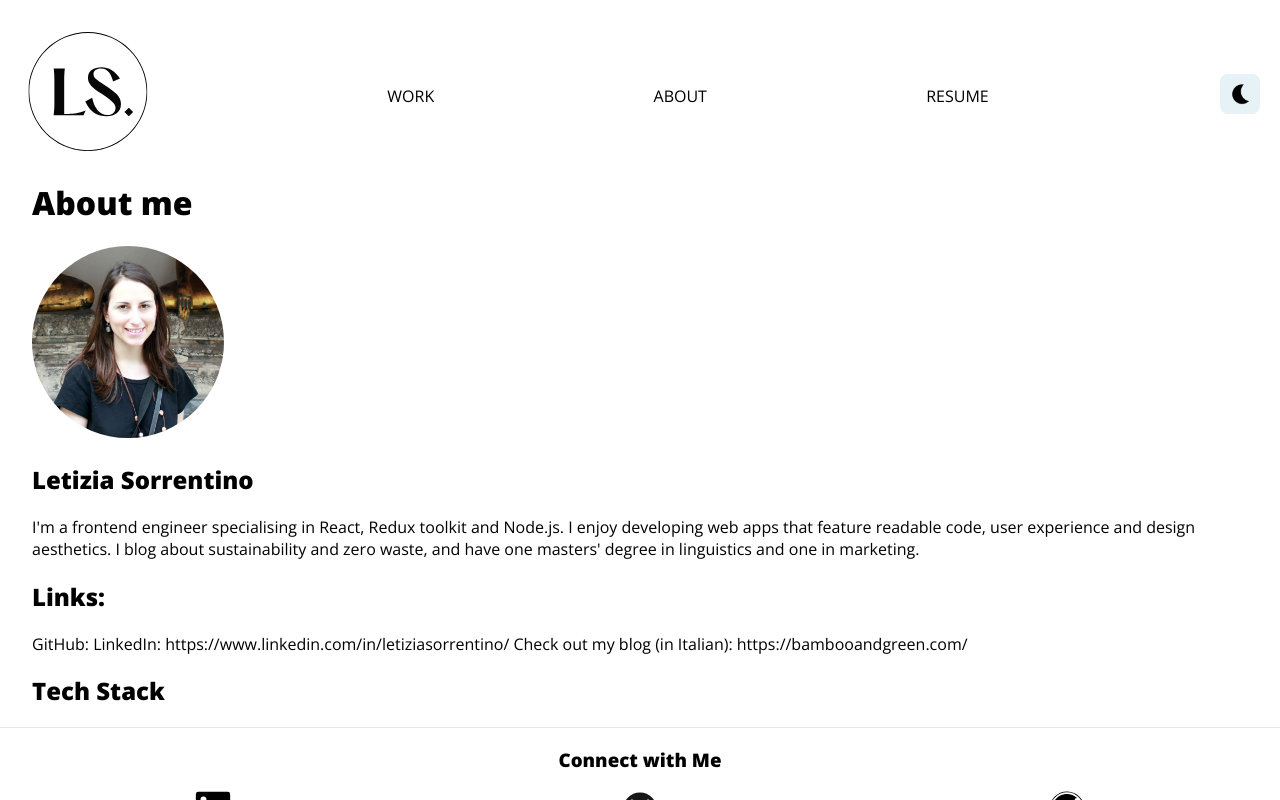
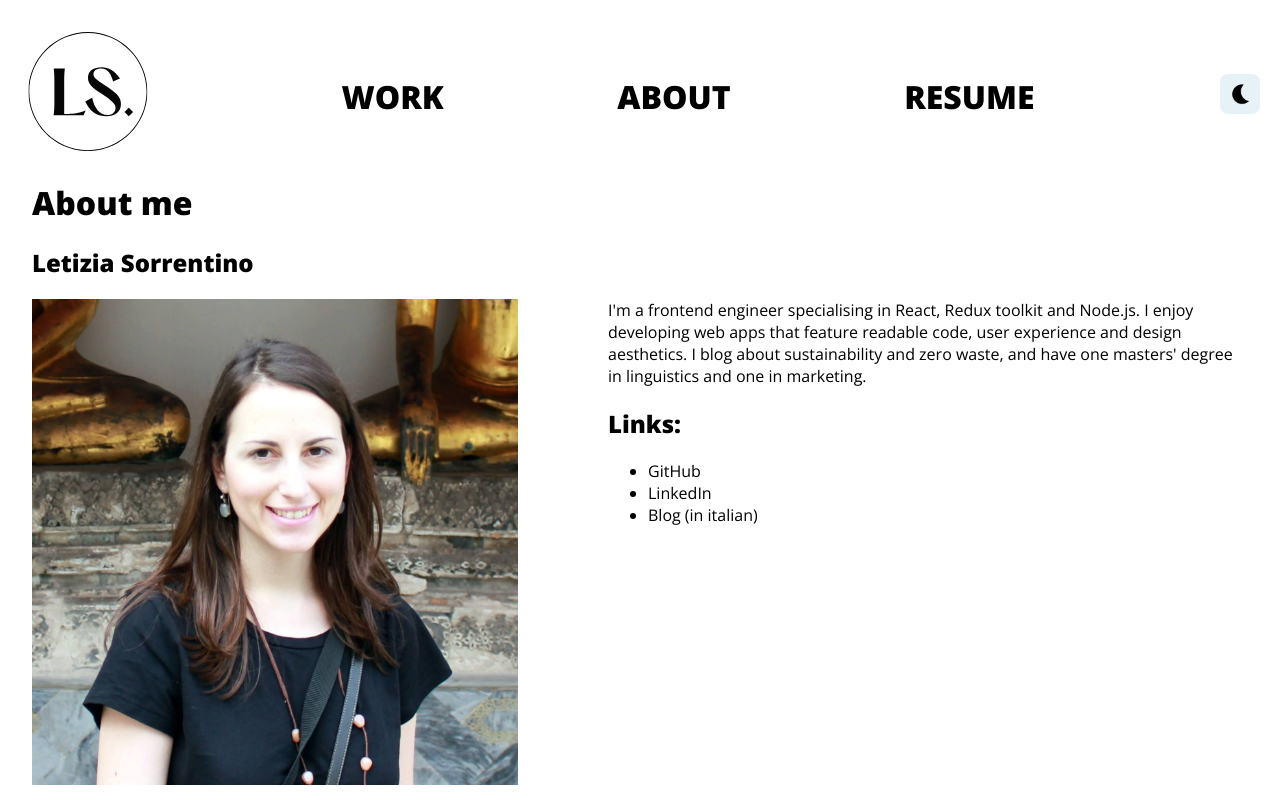
Before and after one commit to letizia-sorrentino/my-portfolio, a React (Create React App) app: page / in a window 1280 px wide. Both pictures are taken after a click on the button "ABOUT". Shown: the top 800 px of the page. Built offline with nearby package versions, Linux system fonts and the light colour scheme.

Commit message:
minor edits

```diff
--- a/src/components/Nav.jsx
+++ b/src/components/Nav.jsx
@@ -6,6 +6,7 @@ import {
 } from "../app/appManagerSlice";
 import moonIcon from "../assets/moonIcon.png";
 import sunIcon from "../assets/sunIcon.png";
+import "../styles/Header.css"
 
 const Nav = () => {
   const isDarkTheme = useSelector(selectIsDarkTheme);
@@ -14,7 +15,7 @@ const Nav = () => {
 
   return (
     <>
-      <div>
+      <div className="navContainer">
         <button
           className="navButton"
           onClick={() => {
--- a/src/pages/About.jsx
+++ b/src/pages/About.jsx
@@ -1,27 +1,81 @@
 import profilePicture from "../assets/profilePicture.jpeg";
+import html from "../assets/techStack/html5-plain.svg";
+import css from "../assets/techStack/css3-plain.svg";
+import canva from "../assets/techStack/canva-original.svg";
+import javaScript from "../assets/techStack/javascript-original.svg";
+import sass from "../assets/techStack/sass-original.svg";
+import react from "../assets/techStack/react-original.svg";
+import redux from "../assets/techStack/redux-original.svg";
+import node from "../assets/techStack/nodejs-plain.svg";
+import next from "../assets/techStack/nextjs-original.svg";
+import git from "../assets/techStack/git-plain.svg";
+import vsCode from "../assets/techStack/vscode-original.svg";
 import "../styles/About.css";
 
 const About = () => {
   return (
     <div>
       <h1>About me</h1>
-      <img className="profilePicture" src={profilePicture} alt="profile" />
       <h2>Letizia Sorrentino</h2>
-      <p>
-        I'm a frontend engineer specialising in React, Redux toolkit and
-        Node.js. I enjoy developing web apps that feature readable code, user
-        experience and design aesthetics. I blog about sustainability and zero
-        waste, and have one masters' degree in linguistics and one in marketing.
-      </p>
 
-      <h2>Links:</h2>
-      <p>
-        GitHub: LinkedIn: https://www.linkedin.com/in/letiziasorrentino/ Check
-        out my blog (in Italian): https://bambooandgreen.com/
-      </p>
+      <div className="bioContainer">
+        <img className="profilePicture" src={profilePicture} alt="profile" />
+        <div className="personalInfo">
+          <p className="bio">
+            I'm a frontend engineer specialising in React, Redux toolkit and
+            Node.js. I enjoy developing web apps that feature readable code,
+            user experience and design aesthetics. I blog about sustainability
+            and zero waste, and have one masters' degree in linguistics and one
+            in marketing.
+          </p>
+
+          <h2>Links:</h2>
+          <ul>
+            <li>
+              <a
+                href="https://github.com/letizia-sorrentino"
+                target="_blank"
+                rel="noopener noreferrer"
+              >
+                GitHub
+              </a>
+            </li>
+            <li>
+              <a
+                href="https://www.linkedin.com/in/letiziasorrentino/"
+                target="_blank"
+                rel="noopener noreferrer"
+              >
+                LinkedIn
+              </a>
+            </li>
+            <li>
+              <a
+                href=" https://bambooandgreen.com/"
+                target="_blank"
+                rel="noopener noreferrer"
+              >
+                Blog (in italian)
+              </a>
+            </li>
+          </ul>
+        </div>
+      </div>
 
       <h2>Tech Stack</h2>
-      <div className="techStackContainer"></div>
+      <div className="techStackContainer">
+        <img className="html" src={html} alt="html" />
+        <img className="css" src={css} alt="css" />
+        <img className="javaScript" src={javaScript} alt="javaScript" />
+        <img className="sass" src={sass} alt="sass" />
+        <img className="react" src={react} alt="react" />
+        <img className="redux" src={redux} alt="redux" />
+        <img className="node" src={node} alt="node" />
+        <img className="next" src={next} alt="next" />
+        <img className="git" src={git} alt="git" />
+        <img className="vsCode" src={vsCode} alt="vsCode" />
+        <img className="canva" src={canva} alt="canva" />
+      </div>
     </div>
   );
 };
--- a/src/styles/About.css
+++ b/src/styles/About.css
@@ -1,7 +1,55 @@
-
+.bioContainer {
+    display: flex;
+    justify-content: space-between;
+    align-items: flex-start
+}
 
 .profilePicture {
-    width: 12rem;
-    height: auto;
-    border-radius: 6rem;
+    width: 40%;
+    height: 40%;
 }
+
+.personalInfo {
+    width: 50vw;
+}
+
+.bio {
+    margin: 0;
+}
+
+a {
+    text-decoration: none;
+
+}
+
+a:hover {
+    color: rgb(68, 131, 243);
+
+}
+
+.techStackContainer {
+    display: grid;
+    grid-template-columns: 1fr 1fr 1fr 1fr;
+    grid-template-rows: 1fr 1fr 1fr;
+    justify-items: center;
+    align-items: center;
+    margin-top: 2rem;
+    margin-bottom: 4rem;
+}
+
+.html,
+.css,
+.javaScript,
+.sass,
+.react,
+.redux,
+.node,
+.next,
+.git,
+.vsCode,
+
+.canva {
+    height: 4rem;
+    width: 4rem;
+    padding: 1rem;
+}
--- a/src/styles/Header.css
+++ b/src/styles/Header.css
@@ -10,8 +10,9 @@ header {
   padding: 1rem 0.5rem;
 }
 
-.navButton {
-  font-weight: 400;
+
+.navButton{
+  font-weight: 600;
 }
 
 
@@ -28,3 +29,21 @@ header {
   border-radius: 0.5rem;
   padding: 0.25rem;
 }
+
+
+/* Media Queries */
+
+/* Tablet */
+@media (min-width:600px) {
+  .navButton {
+    font-size: 1.75rem;
+  }
+  }
+
+
+/* Desktop */
+@media (min-width:960px) {
+  .navButton {
+    font-size: 2rem;
+  }
+}
```
